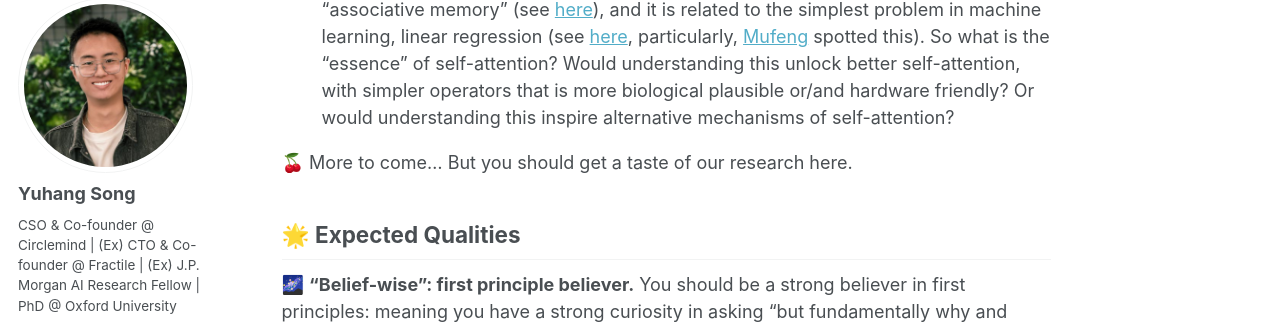
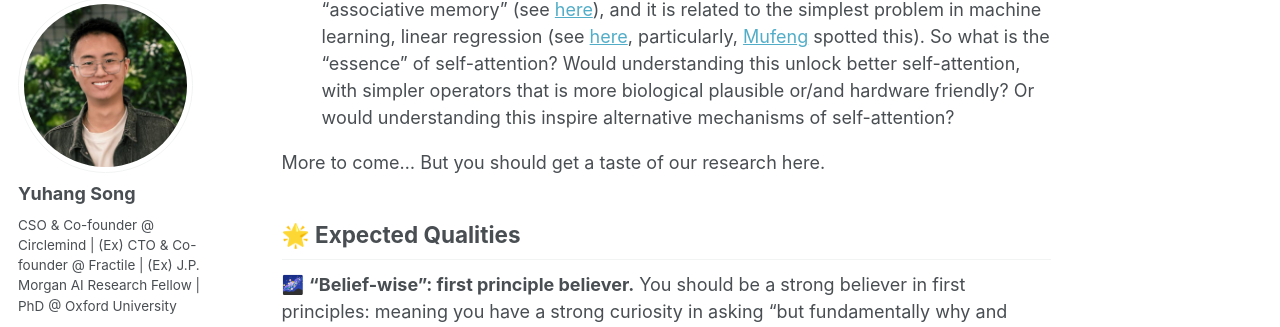
Before and after one commit to YuhangSong/YuhangSong.github.io, a Jekyll site: the page built from _pages/work-with-us.md, in a window 1280 px wide and 900 px high, scrolled down 1029 px. Shown: the part 108-435 px from the top of the window. Built offline with Jekyll 4.4.1, drawn with Linux system fonts in a browser that asks for light colours; some web fonts are replaced; some of the changed text lies outside the part shown.

Commit message:
update work-with-us.md

```diff
--- a/_pages/work-with-us.md
+++ b/_pages/work-with-us.md
@@ -1,6 +1,6 @@
 ---
 permalink: /work-with-us/
-title: "Work with Us"
+title: "🤝 Work with Us"
 author_profile: true
 redirect_from:
     - /work-with-us/
@@ -27,7 +27,7 @@
 -   ⚛️ The "atom" of learning. We have been working on a learning rule that internally we called "3Q", because the learning rule can be described by three simple equations of basic operations like addition and multiplication. It has the best biological plausibility we’ve ever seen (thus potentially the best candidate for designing next-generation AI acceleration hardware). However, we have not yet quite figured out its learning capacity. What is the learning dynamic of 3Q? What are the "learning guarantees" of 3Q? How would 3Q (or can it) implement key computation motifs like gating, attention, etc.?
 -   🌀 The "essence" of self-attention. Self-attention has demonstrated to be the most expressive architecture that essentially opens up the era of "large models". We want to understand the "essence" of self-attention. For example, we see it is essentially an "associative memory" (see [here](https://proceedings.mlr.press/v162/millidge22a/millidge22a.pdf)), and it is related to the simplest problem in machine learning, linear regression (see [here](https://c16mftang.github.io/attention.html), particularly, [Mufeng](https://c16mftang.github.io/index.html) spotted this). So what is the "essence" of self-attention? Would understanding this unlock better self-attention, with simpler operators that is more biological plausible or/and hardware friendly? Or would understanding this inspire alternative mechanisms of self-attention?
 
-🍒 More to come... But you should get a taste of our research here.
+More to come... But you should get a taste of our research here.
 
 ## 🌟 Expected Qualities
 
```
